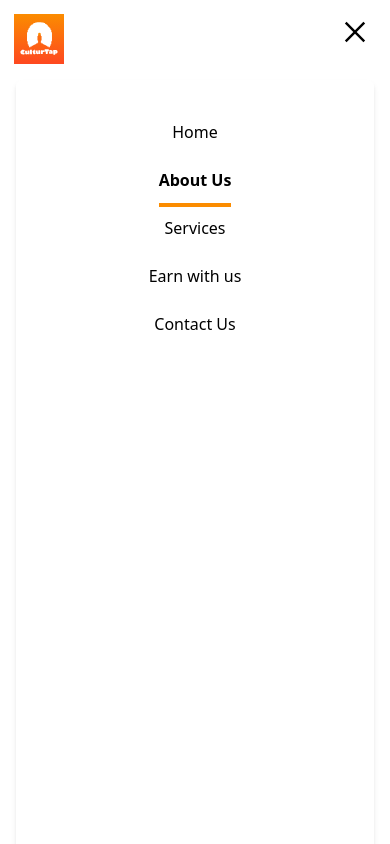
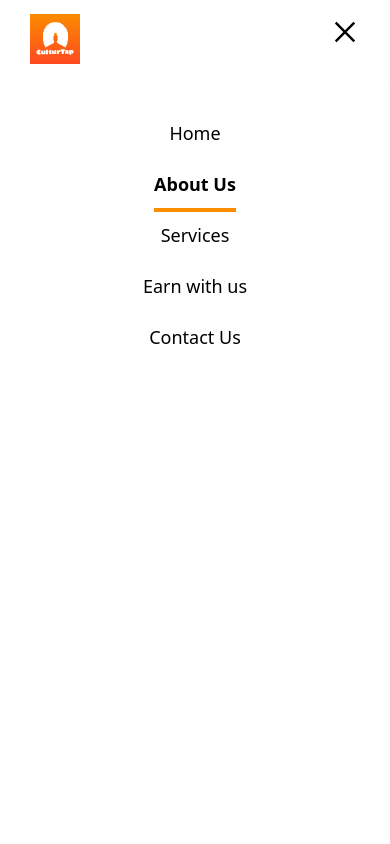
Before and after one commit to vpwr2004/CulturTap, a React (Create React App) app in the folder frontend/: page /about in a window 390 px wide. Both pictures are taken after a click on the element 355 px from the left and 32 px from the top of the page. Shown: the top 844 px of the page. Built offline with nearby package versions, Linux system fonts and the light colour scheme.

Commit message:
modified

```diff
--- a/frontend/src/components/about/About.js
+++ b/frontend/src/components/about/About.js
@@ -69,7 +69,7 @@ const About = () => {
     ]
 
     return (
-        <div className='max-lg:px-[50px] mx-auto lg:ml-[180px] mt-[20px]'>
+        <div className='max-lg:px-[30px] mx-auto lg:ml-[180px] mt-[20px]'>
             <div className='lg:mr-[186px]'>
                 <h2 className='text-[40px] font-bold heading-color max-sm:text-[28px]'>About Us</h2>
                 <p className='text-[16px] mt-[43px] max-sm:mt-[20px]'>Culturtap is a travel based community app that aims to make your travel easier by providing real-time updates and connecting you with people whenever you need help to makes your travel easier, safer and enjoyable.
@@ -106,7 +106,7 @@ const About = () => {
                         })
                     }
 
-                    <div>
+                    <div className='max-sm:-ml-[85px]'>
                         <p className='text-[20px] heading-color font-bold'>More opportunities for <br />
                             ground audience.</p>
                         <p className='text-[16px] mt-[17px]'>We are dedicate to serve humanity <br />
--- a/frontend/src/components/navbar/Navbar.js
+++ b/frontend/src/components/navbar/Navbar.js
@@ -48,8 +48,8 @@ const Navbar = () => {
     }
 
     return (
-        <div className='w-screen flex justify-between gap-10 px-[20px] max-sm:pl-[0px]'>
-            <div className='pt-[14px] pl-[14px] relative'>
+        <div className='w-screen flex justify-between gap-10 md:px-[20px]  max-sm:pr-[30px]'>
+            <div className='pt-[14px] md:pl-[14px] max-sm:pl-[30px] relative'>
                 <img src={logo} alt="logo" className=' w-[50px] h-[50px] lg:w-[102px] lg:h-[102px]' />
                 <div className='absolute max-lg:hidden top-[170px] left-[8px]'>
                     <img src={culturTapName} alt="culturTap" />
@@ -95,8 +95,8 @@ const Navbar = () => {
 
 
             {isOpen &&
-                <div className='w-full flex absolute top-[80px]  justify-center z-50'>
-                    <div className='flex flex-col gap-6 py-10 pb-10 bg-white w-11/12 h-screen  items-center shadow-md  rounded-md'>
+                <div className='w-full flex fixed top-[80px]  justify-center z-50'>
+                    <div className='flex flex-col gap-6 py-10 pb-10 bg-white w-full  h-screen text-[18px]  items-center shadow-md  rounded-md'>
                         <div >
                             <Link to='/' className={`${currPage === "home" ? "font-bold border-b-4 pb-3 border-[#fb8c00]" : ""}`} onClick={handleNav}>Home</Link>
                         </div>
```
